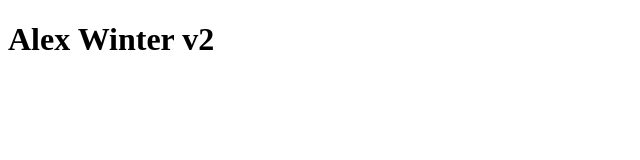
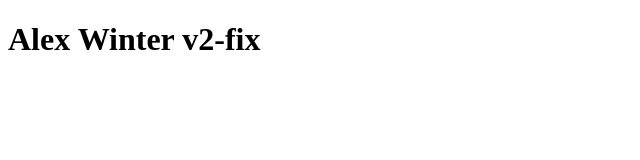
Before and after one commit to AlexSnooTwo/git-formation, a plain HTML site: page index.html in a window 1280 px wide. Shown: the full height of the page, 0-640 px from the left. Drawn offline with Linux system fonts and the light colour scheme.

Commit message:
correction du titre v2

```diff
--- a/index.html
+++ b/index.html
@@ -7,6 +7,6 @@
         <title>Document</title>
     </head>
     <body>
-        <h1>Alex Winter v2</h1>
+        <h1>Alex Winter v2-fix</h1>
     </body>
     </html>
```
